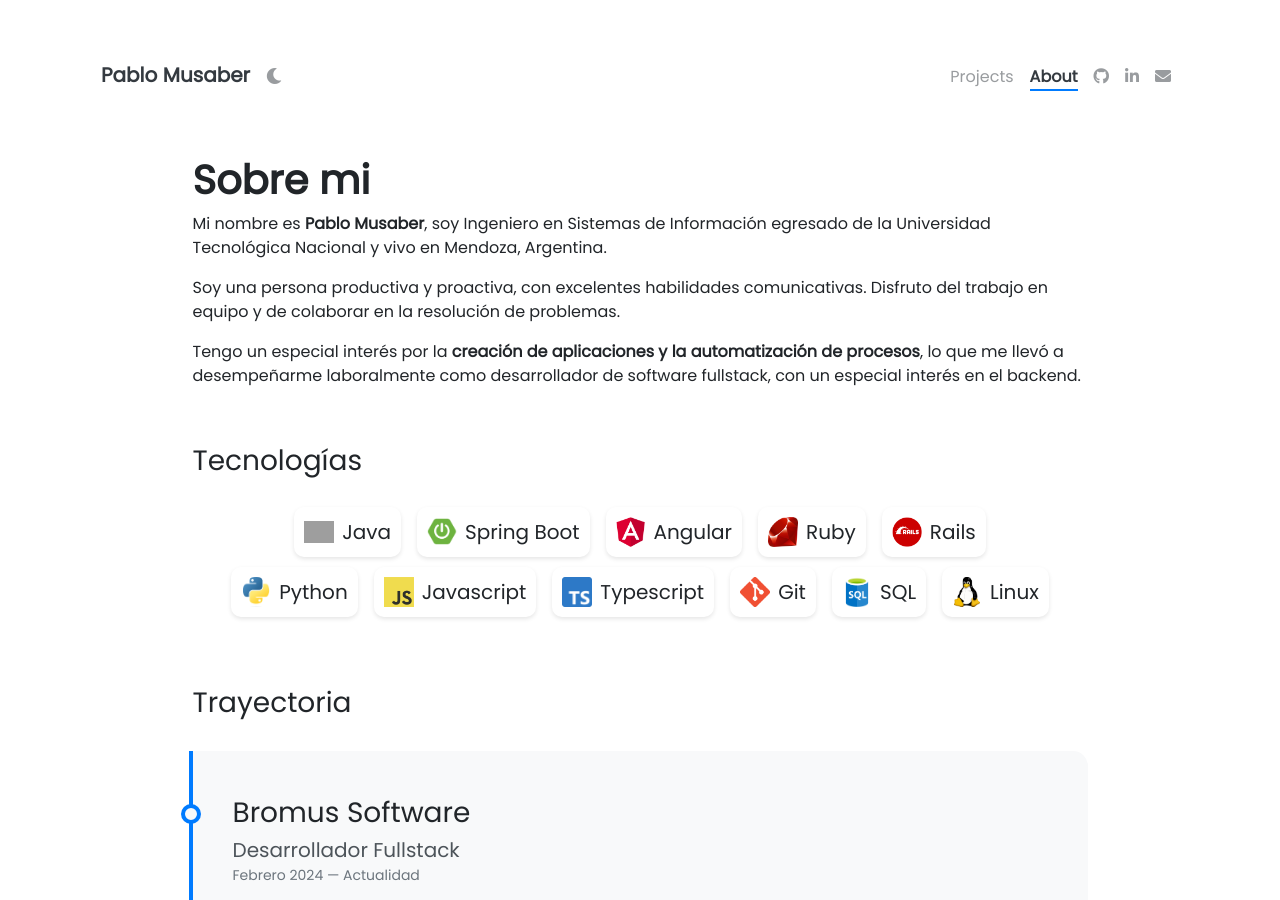
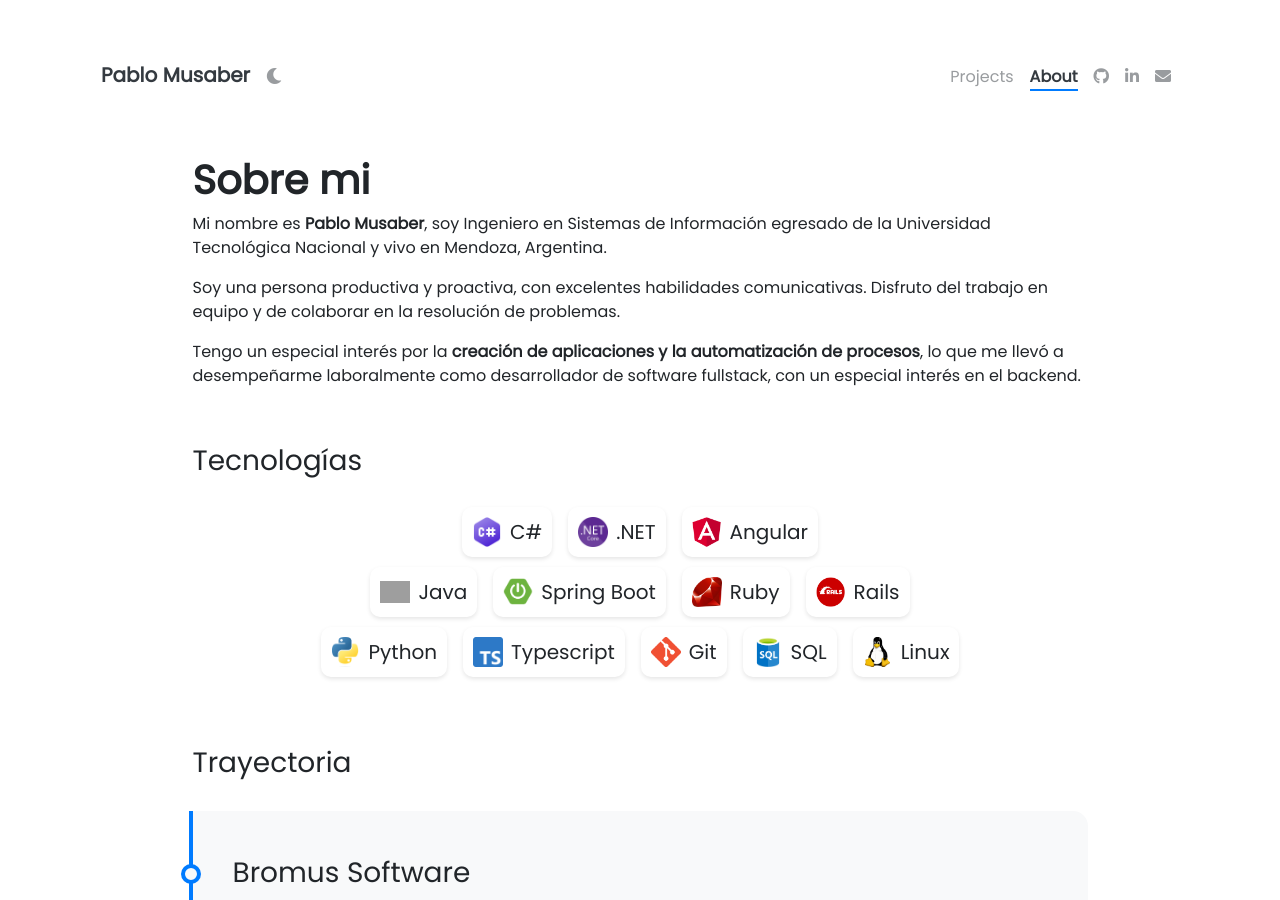
Before and after one commit to PabloMusaber/pablomusaber.github.io, a Jekyll site: the page built from pages/about.md, in a window 1280 px wide and 900 px high. Built offline with Jekyll 4.4.1, drawn with Linux system fonts in a browser that asks for light colours; nearby versions of some CDN libraries; grey boxes are pictures that could not be loaded.

Commit message:
chore: update technologies

```diff
--- a/_includes/about/technologies.html
+++ b/_includes/about/technologies.html
@@ -1,4 +1,18 @@
 <div class="container">
+    <div class="row justify-content-center">
+        <div class="stack-btn d-flex grande">
+            <img class="emoji" src="../assets/img/tech/c_sharp.png">
+            <h5>C#</h5>
+        </div>
+        <div class="stack-btn d-flex grande">
+            <img class="emoji" src="../assets/img/tech/dotnet.png">
+            <h5>.NET</h5>
+        </div>
+        <div class="stack-btn d-flex grande">
+            <img class="emoji" src="../assets/img/tech/angular.png">
+            <h5>Angular</h5>
+        </div>
+    </div>
     <div class="row justify-content-center">
         <div class="stack-btn d-flex grande">
             <img class="emoji" src="../assets/img/tech/java.png">
@@ -7,10 +21,6 @@
         <div class="stack-btn d-flex grande">
             <img class="emoji" src="../assets/img/tech/spring-boot.png">
             <h5>Spring Boot</h5>
-        </div>
-        <div class="stack-btn d-flex grande">
-            <img class="emoji" src="../assets/img/tech/angular.png">
-            <h5>Angular</h5>
         </div>
         <div class="stack-btn d-flex grande">
             <img class="emoji" src="../assets/img/tech/ruby.png">
@@ -25,10 +35,6 @@
         <div class="stack-btn d-flex grande">
             <img class="emoji" src="../assets/img/tech/python.png">
             <h5>Python</h5>
-        </div>
-        <div class="stack-btn d-flex grande">
-            <img class="emoji" src="../assets/img/tech/javascript.png">
-            <h5>Javascript</h5>
         </div>
         <div class="stack-btn d-flex grande">
             <img class="emoji" src="../assets/img/tech/typescript.png">
```
Also changed, not shown: assets/img/tech/c_sharp.png (added), assets/img/tech/dotnet.png (added), 2 other files.
